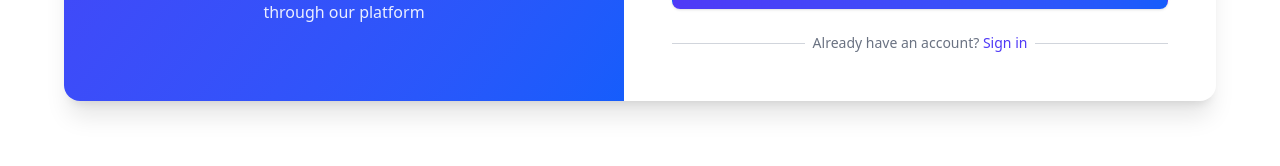
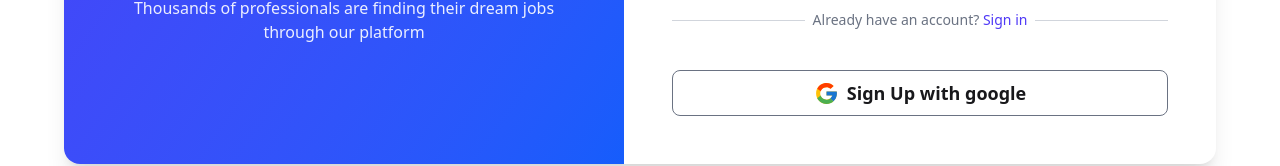
Before and after one commit to mdtanvirislamrakib/carrer-code-job-portal-client, a React (Vite) app: page /register in a window 1280 px wide. Shown: the part 740-906 px from the top of the page. Built offline with nearby package versions, Linux system fonts and the light colour scheme; no server answers.

Commit message:
sign in with google login added login page and register page

```diff
--- a/src/Contexts/AuthContext/AuthProvider/AuthProvider.jsx
+++ b/src/Contexts/AuthContext/AuthProvider/AuthProvider.jsx
@@ -1,6 +1,6 @@
 import React, { useEffect, useState } from 'react';
 import AuthContext from '../AuthContext';
-import { createUserWithEmailAndPassword, onAuthStateChanged, signInWithEmailAndPassword, signOut } from 'firebase/auth';
+import { createUserWithEmailAndPassword, GoogleAuthProvider, onAuthStateChanged, signInWithEmailAndPassword, signInWithPopup, signOut } from 'firebase/auth';
 import {app} from '../../../Firebase/firebase.init'
 import { getAuth } from "firebase/auth";
 
@@ -10,8 +10,14 @@ const AuthProvider = ({ children }) => {
 
     const auth = getAuth(app);
 
+    // add provider
+    const provider = new GoogleAuthProvider()
+
+    // state managment state
     const [loading, setLoading] = useState(true);
     const [user, setUser] = useState(null);
+
+
     // Register user
     const registerUser = (email, password) => {
         setLoading(true);
@@ -22,6 +28,11 @@ const AuthProvider = ({ children }) => {
     const loginUser = (email, password) => {
         setLoading(true);
         return signInWithEmailAndPassword(auth, email, password)
+    }
+
+    // sign In with google
+    const googleLogin = () => {
+        return signInWithPopup(auth, provider)
     }
 
     // sign out user
@@ -50,6 +61,7 @@ const AuthProvider = ({ children }) => {
         user,
         registerUser,
         loginUser,
+        googleLogin,
         logout,
     }
 
--- a/src/Pages/Login/Login.jsx
+++ b/src/Pages/Login/Login.jsx
@@ -4,10 +4,11 @@ import { FiMail, FiLock, FiEye, FiEyeOff } from 'react-icons/fi';
 import Lottie from 'lottie-react';
 import loginLottie from '../../assets/lotties/login-lottie.json'
 import AuthContext from '../../Contexts/AuthContext/AuthContext';
+import { FcGoogle } from 'react-icons/fc';
 
 const Login = () => {
 
-const {loginUser} = use(AuthContext)
+  const { loginUser, googleLogin } = use(AuthContext)
 
   const [showPassword, setShowPassword] = useState(false);
   const [focusedField, setFocusedField] = useState(null);
@@ -20,11 +21,22 @@ const {loginUser} = use(AuthContext)
 
 
     loginUser(email, password)
+      .then(res => {
+        console.log(res.user);
+      })
+      .catch(error => {
+        console.log(error.message);
+      })
+  }
+
+  // handle google login
+  const handleGoogleLogin = () => {
+    googleLogin()
     .then(res => {
       console.log(res.user);
     })
-    .catch(error => {
-      console.log(error.message);
+    .catch(err => {
+      console.log(err.message);
     })
   }
 
@@ -166,7 +178,16 @@ const {loginUser} = use(AuthContext)
                   </NavLink>
                 </span>
               </div>
+
             </div>
+
+            {/*  signup with google button  */}
+            <button onClick={handleGoogleLogin} className='flex items-center gap-2 justify-center border w-full mx-auto py-2 border-gray-500 rounded-lg mt-10 cursor-pointer hover:rounded-2xl transition-all text-lg font-bold hover:bg-indigo-50'>
+              <FcGoogle size={25}></FcGoogle>
+              <p>Sign Up with google</p>
+            </button>
+
+
           </div>
         </div>
       </div>
--- a/src/Pages/Register/Register.jsx
+++ b/src/Pages/Register/Register.jsx
@@ -4,17 +4,14 @@ import { FiUser, FiMail, FiLock, FiPhone, FiEye, FiEyeOff, FiArrowRight } from '
 import { NavLink } from 'react-router';
 import registerLottie from '../../assets/lotties/register-lottie.json';
 import AuthContext from '../../Contexts/AuthContext/AuthContext';
+import { FcGoogle } from 'react-icons/fc'
 
 const Register = () => {
 
-    const { registerUser } = use(AuthContext)
-
+    const { registerUser, googleLogin } = use(AuthContext)
 
     const [showPassword, setShowPassword] = useState(false);
     const [focusedField, setFocusedField] = useState(null);
-
-
-
 
 
 
@@ -35,6 +32,16 @@ const Register = () => {
             });
 
 
+    }
+
+    const handleGoogleLogin = () => {
+        googleLogin()
+            .then(res => {
+                console.log(res.user);
+            })
+            .catch(err => {
+                console.log(err.message);
+            })
     }
 
     return (
@@ -220,6 +227,10 @@ const Register = () => {
                             </div>
                         </div>
                     </div>
+                <button onClick={handleGoogleLogin} className='flex items-center gap-2 justify-center border w-full mx-auto py-2 border-gray-500 rounded-lg mt-10 cursor-pointer hover:rounded-2xl transition-all text-lg font-bold hover:bg-indigo-50'>
+                    <FcGoogle size={25}></FcGoogle>
+                    <p>Sign Up with google</p>
+                </button>
                 </div>
             </div>
         </div>
```
Lines whose indentation alone changed are shown as unchanged.
